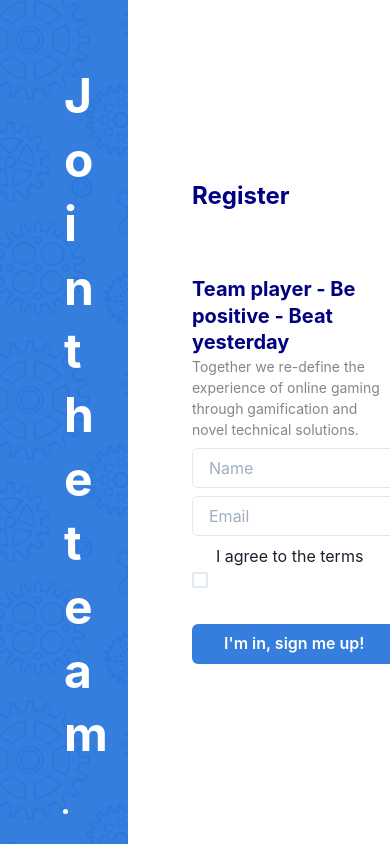
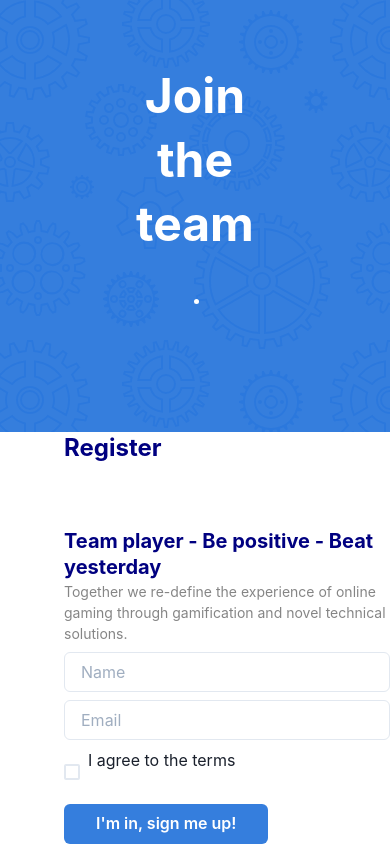
Before and after one commit to marcusgardh/Join-the-team, a React (Create React App) app: page / in a window 390 px wide. Built offline with nearby package versions, Linux system fonts and the light colour scheme; no server answers.

Commit message:
makes teamdisplay component responsive

```diff
--- a/src/App.tsx
+++ b/src/App.tsx
@@ -19,7 +19,11 @@ function App() {
   }
 
   return (
-    <Flex height="100vh" align="center">
+    <Flex
+      height="100vh"
+      align="center"
+      direction={{ base: "column", md: "row" }}
+    >
       <TeamDisplay list={list} />
       <Box paddingLeft="4rem">
         <InfoSection />
--- a/src/components/TeamDisplay/TeamDisplay.tsx
+++ b/src/components/TeamDisplay/TeamDisplay.tsx
@@ -11,27 +11,33 @@ export const TeamDisplay: React.FC<TeamDisplayProps> = ({
 }: TeamDisplayProps) => {
   return (
     <Box
+      width={{ base: "full", md: "25%" }}
       height="full"
-      paddingX="4rem"
+      paddingX={{ lg: "4rem" }}
       paddingY="2rem"
       textColor="white"
       className="bg-cogs"
-      overflow="auto"
+      overflow={{ lg: "auto" }}
     >
-      <Heading as="h1" fontSize="3rem" marginY="0.67em">
+      <Heading
+        as="h1"
+        fontSize="3rem"
+        marginY="0.67em"
+        textAlign={{ base: "center", lg: "start" }}
+      >
         <Flex direction="column">
           <Box as="span">Join</Box> <Box as="span">the</Box>{" "}
           <Box as="span">team</Box>
         </Flex>
       </Heading>
-      <UnorderedList
-        fontSize="1rem"
-        width="full"
-        // maxHeight="40vh"
-      >
-        {list.map((item, index) => (
-          <ListItem key={index}>{item}</ListItem>
-        ))}
+      <UnorderedList fontSize="1rem" width="full">
+        <Flex direction="column" alignItems={{ base: "center", lg: "start" }}>
+          <Box>
+            {list.map((item, index) => (
+              <ListItem key={index}>{item}</ListItem>
+            ))}
+          </Box>
+        </Flex>
       </UnorderedList>
     </Box>
   );
```
